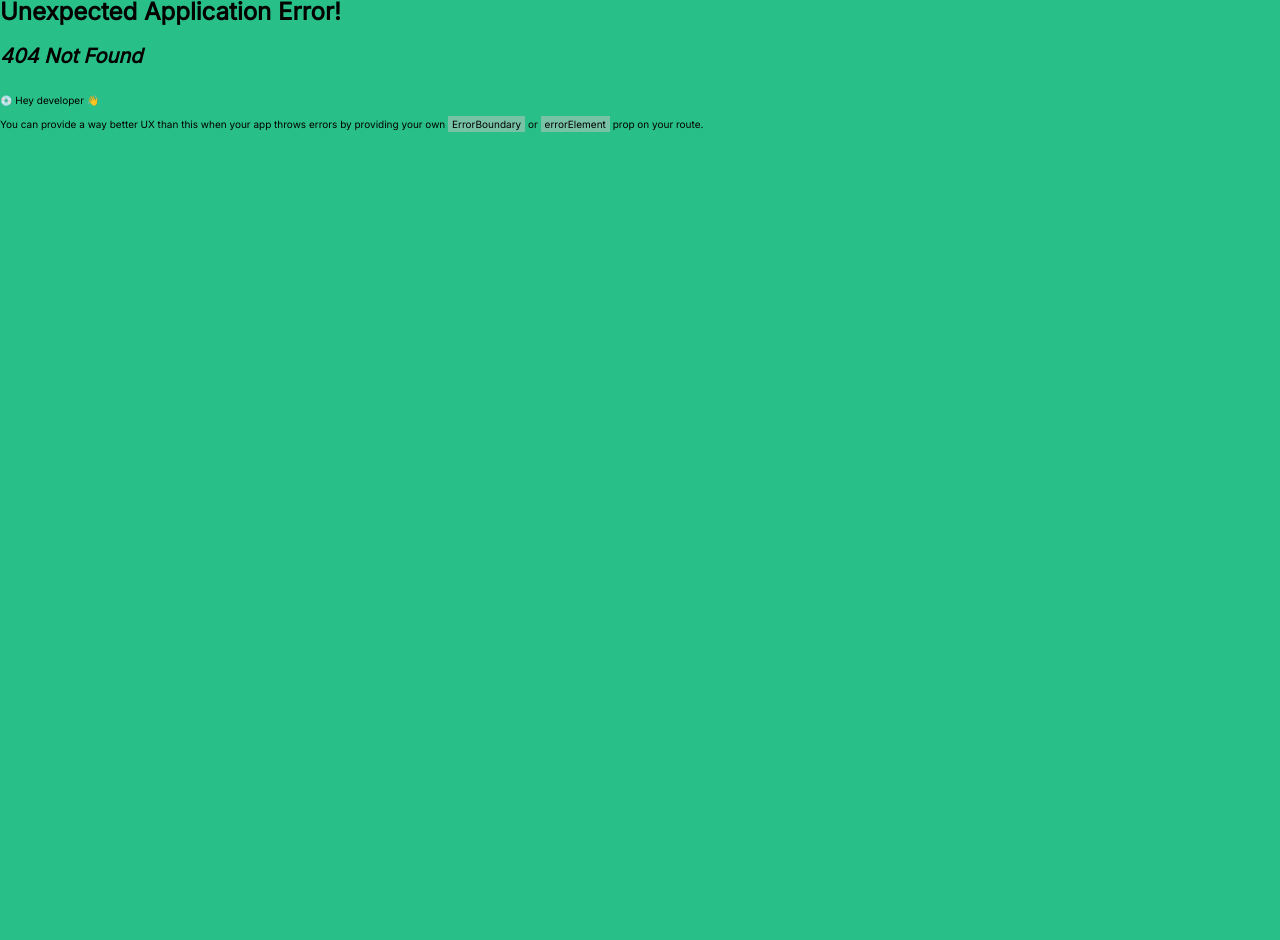
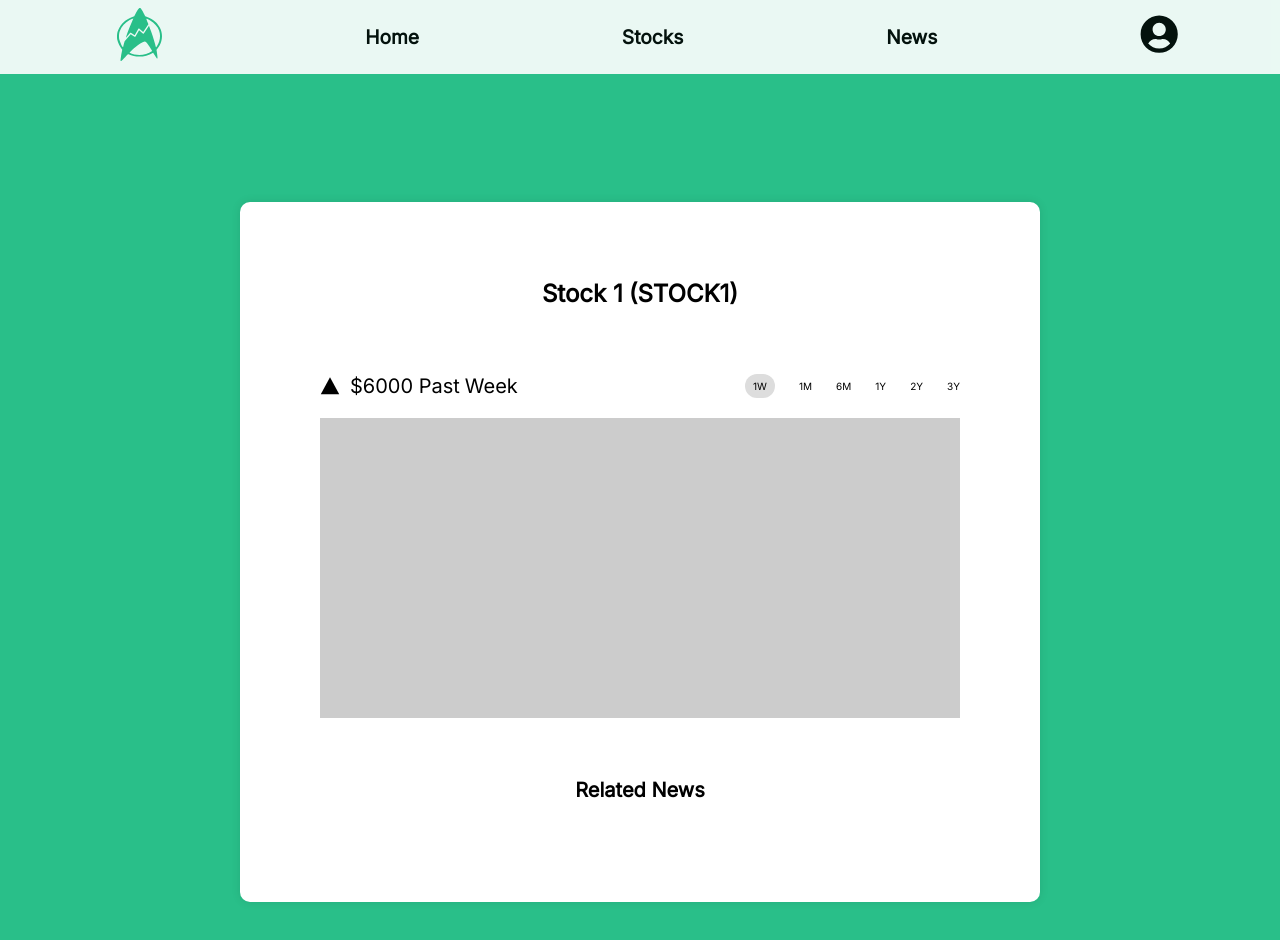
Before and after one commit to SelenaChen123/StockTrek, a React (Create React App) app in the folder frontend/: page /stock in a window 1280 px wide. Before the commit this address had no page. Shown: the top 940 px of the page. Before the commit the page ends 800 px from the top, so only its background shows below. Built offline with nearby package versions, Linux system fonts and the light colour scheme.

Commit message:
Removed App and started Stock

```diff
--- a/frontend/src/App.js
+++ /dev/null
@@ -1,29 +0,0 @@
-import { useState } from "react";
-import "./styles/App.css";
-import { BrowserRouter, Routes } from 'react-router-dom';
-import Register from "./Register";
-import Login from "./Login";
-import Home from "./Home";
-
-function App() {
-  const [showRegister, setShowRegister] = useState(true);
-
-  const handleToggle = () => {
-    setShowRegister(!showRegister);
-  }
-
-  return (
-    <div className="App">
-      {/* {showRegister ? (
-        <Register onToggle={handleToggle} />
-      ) : (
-        <Login onToggle={handleToggle} />
-      )} */}
-      {/* <Register /> */}
-      {/* <Login /> */}
-      <Home />
-    </div >
-  );
-}
-
-export default App;
--- a/frontend/src/Home.js
+++ b/frontend/src/Home.js
@@ -79,7 +79,7 @@ function Home() {
                         </div>
                     </div>
                     <div className="columns">
-                        <div className="featured" id="stocks">
+                        <div className="featured">
                             <center><h3>Featured Stocks</h3></center>
                             <div className="list">
                                 <div className="row list-item">
@@ -87,25 +87,25 @@ function Home() {
                                         <h4>Stock 1</h4>
                                         <NetChange change="6000" fontSize="10px" />
                                     </div>
-                                    <div className="graph-stock"></div>
+                                    <div className="placeholder"></div>
                                 </div>
                                 <div className="row list-item">
                                     <div>
                                         <h4>Stock 2</h4>
                                         <NetChange change="6000" fontSize="10px" />
                                     </div>
-                                    <div className="graph-stock"></div>
+                                    <div className="placeholder"></div>
                                 </div>
                                 <div className="row list-item">
                                     <div>
                                         <h4>Stock 3</h4>
                                         <NetChange change="6000" fontSize="10px" />
                                     </div>
-                                    <div className="graph-stock"></div>
+                                    <div className="placeholder"></div>
                                 </div>
                             </div>
                         </div>
-                        <div className="featured" id="news">
+                        <div className="featured">
                             <center><h3>Featured News</h3></center>
                             <div className="list">
                                 <div className="row list-item">
@@ -113,27 +113,27 @@ function Home() {
                                         <h4>News 1</h4>
                                         <p>News Description 1</p>
                                     </div>
-                                    <div className="graph-stock"></div>
+                                    <div className="placeholder"></div>
                                 </div>
                                 <div className="row list-item">
                                     <div>
                                         <h4>News 2</h4>
                                         <p>News Description 2</p>
                                     </div>
-                                    <div className="graph-stock"></div>
+                                    <div className="placeholder"></div>
                                 </div>
                                 <div className="row list-item">
                                     <div>
                                         <h4>News 3</h4>
                                         <p>News Description 3</p>
                                     </div>
-                                    <div className="graph-stock"></div>
+                                    <div className="placeholder"></div>
                                 </div>
                             </div>
                         </div>
                     </div>
-                </Card >
-            </div >
+                </Card>
+            </div>
         </div>
     );
 }
--- /dev/null
+++ b/frontend/src/Stock.js
@@ -0,0 +1,40 @@
+import Navbar from "./components/Navbar";
+import Card from "./components/Card";
+import NetChange from "./components/NetChange"
+import "./styles/Stock.css";
+
+function Stock() {
+    return (
+        <div>
+            <Navbar />
+            <div className="Stock">
+                <Card width="800px">
+                    <div className="row center">
+                        <h2 id="name">Stock 1</h2>
+                        <h2>(STOCK1)</h2>
+                    </div>
+                    <div className="row space-out" id="range">
+                        <NetChange change="6000" fontSize="20px" />
+                        <div className="row">
+                            <div className="range-times range-selected"><div><p>1W</p></div></div>
+                            <div className="range-times"><p>1M</p></div>
+                            <div className="range-times"><p>6M</p></div>
+                            <div className="range-times"><p>1Y</p></div>
+                            <div className="range-times"><p>2Y</p></div>
+                            <div className="range-times"><p>3Y</p></div>
+                        </div>
+                    </div>
+                    <div className="graph"></div>
+                    <div>
+                        <center><h3 id="news">Related News</h3></center>
+                        <div className="related">
+
+                        </div>
+                    </div>
+                </Card >
+            </div>
+        </div>
+    );
+}
+
+export default Stock;
--- a/frontend/src/styles/App.css
+++ /dev/null
@@ -1,5 +0,0 @@
-body {
-  background-color: #29BF89;
-  background-size: 100%;
-  background-attachment: fixed;
-}
--- a/frontend/src/styles/Home.css
+++ b/frontend/src/styles/Home.css
@@ -21,7 +21,7 @@ p {
   height: 300px;
 }
 
-.graph-stock {
+.placeholder {
   background-color: rgba(0, 0, 0, 0.2);
   width: 100px;
   height: 50px;
@@ -37,7 +37,6 @@ p {
 
 .simulate {
     margin-top: 20px;
-    margin-bottom: 60px;
 }
 
 .range-times:not(:last-child) {
@@ -67,10 +66,10 @@ p {
 
 .columns {
     display: flex;
+    margin-top: 60px;
 }
 
 .featured {
-    height: 300px;
     width: 50%;
 }
 
--- /dev/null
+++ b/frontend/src/styles/Stock.css
@@ -0,0 +1,35 @@
+p {
+    font-size: 10px;
+}
+
+.Stock {
+    display: flex;
+    align-items: center;
+    justify-content: center;
+}
+
+.placeholder {
+    background-color: rgba(0, 0, 0, 0.2);
+    width: 100px;
+    height: 50px;
+}
+
+#name {
+    margin-right: 6px;
+}
+
+#news {
+    margin-top: 60px;
+}
+
+.featured {
+    border: 1px solid black;
+}
+
+.featured:first-child {
+    padding-top: 20px;
+}
+
+.featured:not(:last-child) {
+    margin-bottom: 20px;
+}
--- a/frontend/src/styles/index.css
+++ b/frontend/src/styles/index.css
@@ -17,6 +17,9 @@ body {
   font-size: min(1em, 2vw);
   line-height: min(1.5em, 3vw);
   overflow: overlay;
+  background-color: #29BF89;
+  background-size: 100%;
+  background-attachment: fixed;
 }
 
 ::-webkit-scrollbar {
```
Also changed, not shown: frontend/src/index.js (+15 -12 lines).
